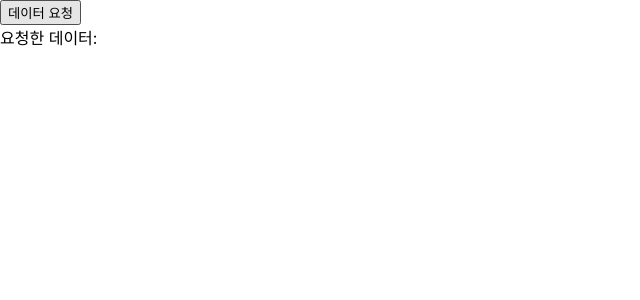
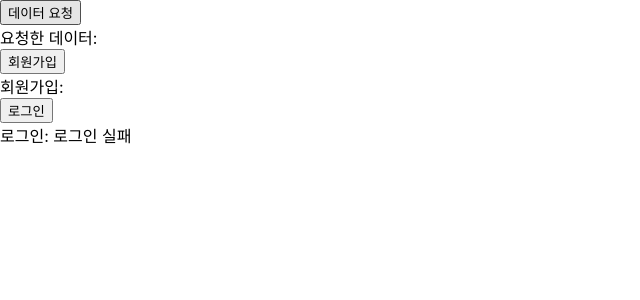
Before and after one commit to tjrgh21/my_book_front, a React (Create React App) app: page / in a window 1280 px wide. Shown: the top 300 px of the page, without its empty margins (0-640 px from the left). Built offline with nearby package versions, Linux system fonts and the light colour scheme.

Commit message:
feat : example

```diff
--- a/src/routes/pages/Common/Main/MainContainer.js
+++ b/src/routes/pages/Common/Main/MainContainer.js
@@ -4,9 +4,11 @@ import MainPresenter from "./MainPresenter";
 
 const MainContainer = () => {
     const [text, setText] = useState('');
+    const [isSignUp, setIsSignUp] = useState(null);
+    const [isSignIn, setIsSignIn] = useState(null);
 
     const buttonClick = async () => {
-        const result = await fetch('http://localhost:3333/user/signup', {
+        const result = await fetch('http://localhost:3333/test', {
             method: 'get',
             headers: {
                 'Content-Type': 'application/json;charset=UTF-8',
@@ -20,11 +22,49 @@ const MainContainer = () => {
         setText(data.data);
     }
 
+    const SignUp = async () => {
+        const result = await fetch('http://localhost:3333/user/signup', {
+            method: 'post',
+            headers: {
+                'Content-Type': 'application/json;charset=UTF-8',
+                Accept: 'application/json',
+                mode: 'no-cors',
+                'Access-Control-Allow-Origin': '*',
+            }
+        });
+
+        const data = await result.json();
+        console.log(data)
+        setIsSignUp(data)
+    }
+
+    const SignIn = async () => {
+        const result = await fetch('http://localhost:3333/user/signin', {
+            method: 'get',
+            headers: {
+                'Content-Type': 'application/json;charset=UTF-8',
+                Accept: 'application/json',
+                mode: 'no-cors',
+                'Access-Control-Allow-Origin': '*',
+            }
+        });
+
+        const data = await result.json();
+        console.log(data)
+        setIsSignIn(data)
+    }
+
     return (
         <MainPresenter
             text={text}
 
             buttonClick={buttonClick}
+
+            SignUp={SignUp}
+            isSignUp={isSignUp}
+
+            SignIn={SignIn}
+            isSignIn={isSignIn}
         />
     )
 }
--- a/src/routes/pages/Common/Main/MainPresenter.jsx
+++ b/src/routes/pages/Common/Main/MainPresenter.jsx
@@ -2,12 +2,24 @@ const MainPresenter = ({
     text,
 
     buttonClick,
+
+    SignUp,
+    isSignUp,
+
+    SignIn,
+    isSignIn,
 }) => {
     return (
         <div>
             <button onClick={buttonClick}>데이터 요청</button>
 
             <div>요청한 데이터: {text}</div>
+
+            <button onClick={SignUp}>회원가입</button>
+            <div>회원가입: {isSignUp}</div>
+
+            <button onClick={SignIn}>로그인</button>
+            <div>로그인: {isSignIn ? '로그인 성공' : '로그인 실패'}</div>
         </div>
     )
 }
```
